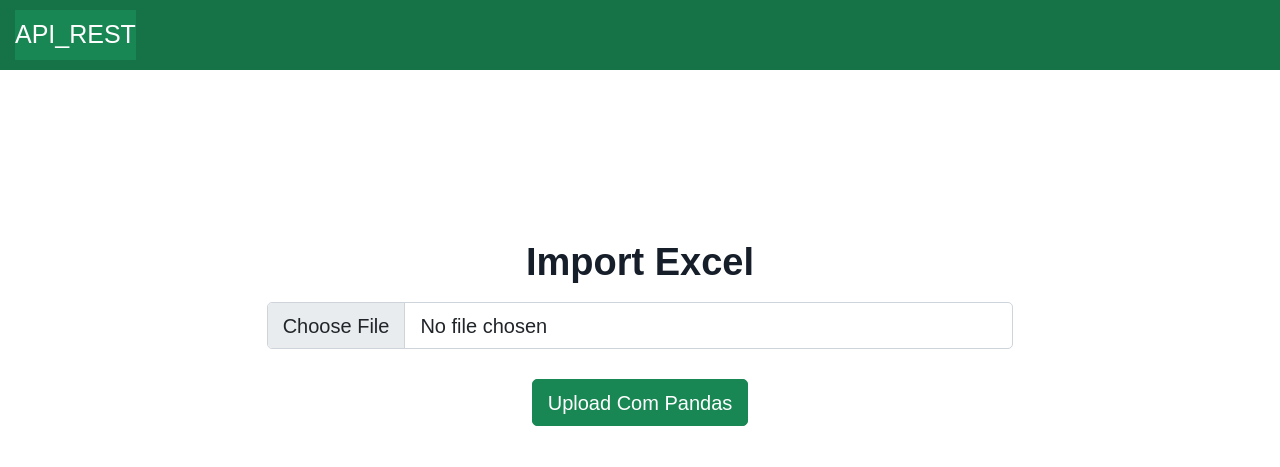
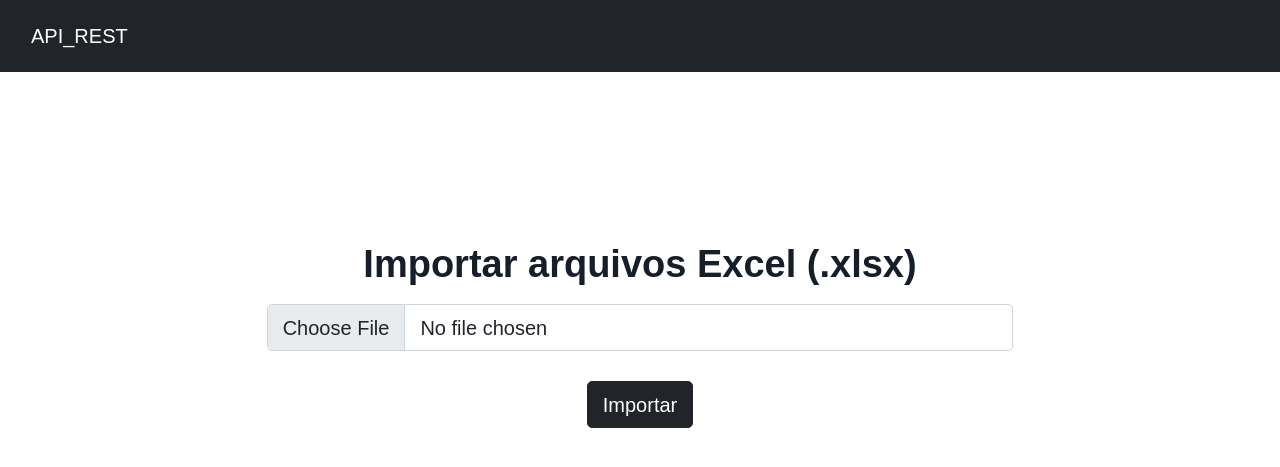
Before and after one commit to BiaRodB/Arquivo_xlsx, a Django app: page / in a window 1280 px wide. Shown: the top 467 px of the page. Run offline with Django 4.2, Linux system fonts and the light colour scheme; some libraries are stand-ins or nearby versions.

Commit message:
Update index.html

```diff
--- a/dados/templates/index.html
+++ b/dados/templates/index.html
@@ -1,29 +1,24 @@
 {% load static %}
 
 {% block content %}
-
-
-
 <!DOCTYPE html>
 <html lang="en">
-  <link rel="stylesheet" href="{% static 'css/bootstrap.min.css' %}">
+ <link rel="stylesheet" href="{% static 'css/bootstrap.min.css' %}">
   <link rel="stylesheet" href="{% static 'navbar-top-fixed.css' %}">
   <link rel="stylesheet" href="{% static 'https://fonts.googleapis.com/css?family=Heebo:400,700|Oxygen:700' %}">
   <link rel="stylesheet" href="{% static 'dist/css/style.css' %}">
 
-  <nav class="navbar navbar-expand-lg bg-body-tertiary btn-success">
+  <nav class="navbar navbar-dark bg-dark ">
     <div class="container-fluid">
-      <a class="navbar-brand btn-success" href="http://127.0.0.1:8000/cadastr">API_REST</a>
+      <a class="navbar navbar-dark bg-dark btn btn-dark" href="http://127.0.0.1:8000/cadastro">API_REST</a>
       <div class="collapse navbar-collapse" id="navbarNavAltMarkup">
 
       </div>
     </div>
-  </nav>
+    </nav>
 
 
-
-
- <center>
+  <center>
   <form method="POST" enctype="multipart/form-data">
     <br><br><br><br>
     {% csrf_token %}
@@ -33,7 +28,7 @@
 
           <div class="x_panel">
             <div class="x_title">
-              <h2>Import Excel </h2>
+              <h2>Importar arquivos Excel (.xlsx) </h2>
               <div class="clearfix"></div>
             </div>
             <div class="x_content">
@@ -42,7 +37,8 @@
               </div>
                     <input type="file" name="myfile" class="form-control"required>
                     <br>
-                             <button type="submit" class="btn btn-success" >Upload Com Pandas</button>
+                    <button type="submit" class="btn btn-dark">Importar</button>
+
 
                             </div>
                         </div>
```
